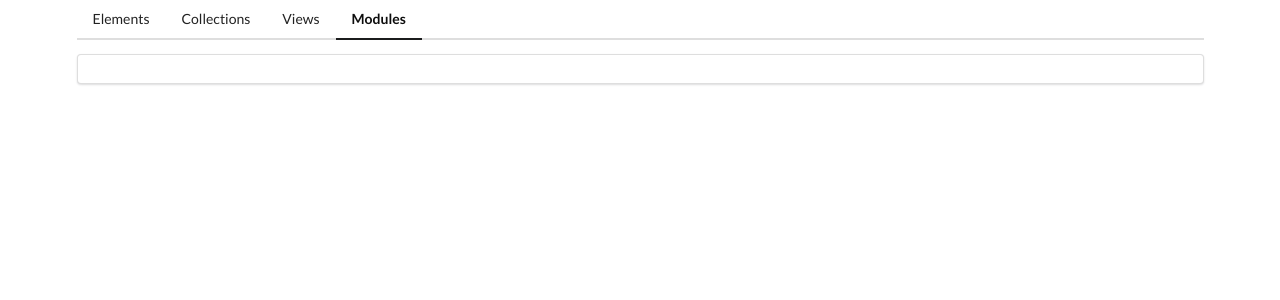
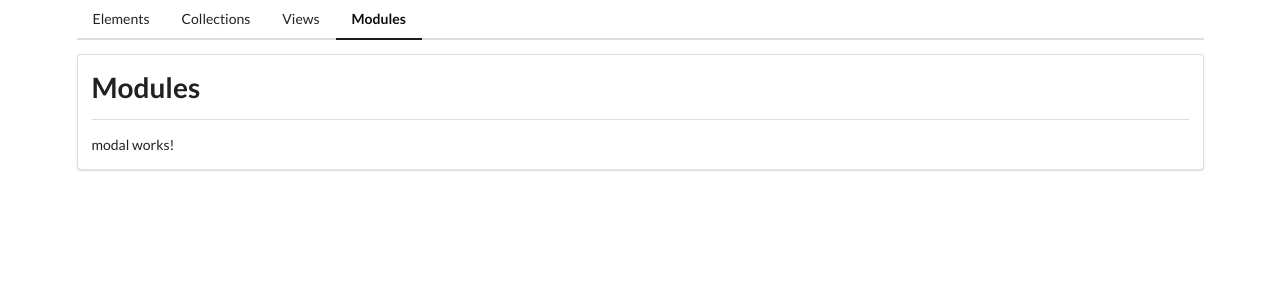
Before and after one commit to mczekajski/angular-exercise-2, an Angular app: page /mods in a window 1280 px wide. Shown: the top 300 px of the page. Built offline with nearby package versions, Linux system fonts and the light colour scheme.

Commit message:
Add divider to modules

```diff
--- a/src/app/mods/mods-home/mods-home.component.html
+++ b/src/app/mods/mods-home/mods-home.component.html
@@ -1 +1,2 @@
-<p>mods-home works!</p>
+<app-divider>Modules</app-divider>
+<app-modal></app-modal>
--- a/src/app/mods/mods-routing.module.ts
+++ b/src/app/mods/mods-routing.module.ts
@@ -1,7 +1,10 @@
 import { NgModule } from '@angular/core';
 import { Routes, RouterModule } from '@angular/router';
+import { ModsHomeComponent } from './mods-home/mods-home.component';
 
-const routes: Routes = [];
+const routes: Routes = [
+  { path: '', component: ModsHomeComponent }
+];
 
 @NgModule({
   imports: [RouterModule.forChild(routes)],
--- a/src/app/mods/mods.module.ts
+++ b/src/app/mods/mods.module.ts
@@ -4,13 +4,15 @@ import { CommonModule } from '@angular/common';
 import { ModsRoutingModule } from './mods-routing.module';
 import { ModsHomeComponent } from './mods-home/mods-home.component';
 import { ModalComponent } from './modal/modal.component';
+import { SharedModule } from '../shared/shared.module';
 
 
 @NgModule({
   declarations: [ModsHomeComponent, ModalComponent],
   imports: [
     CommonModule,
-    ModsRoutingModule
+    ModsRoutingModule,
+    SharedModule
   ]
 })
 export class ModsModule { }
```
